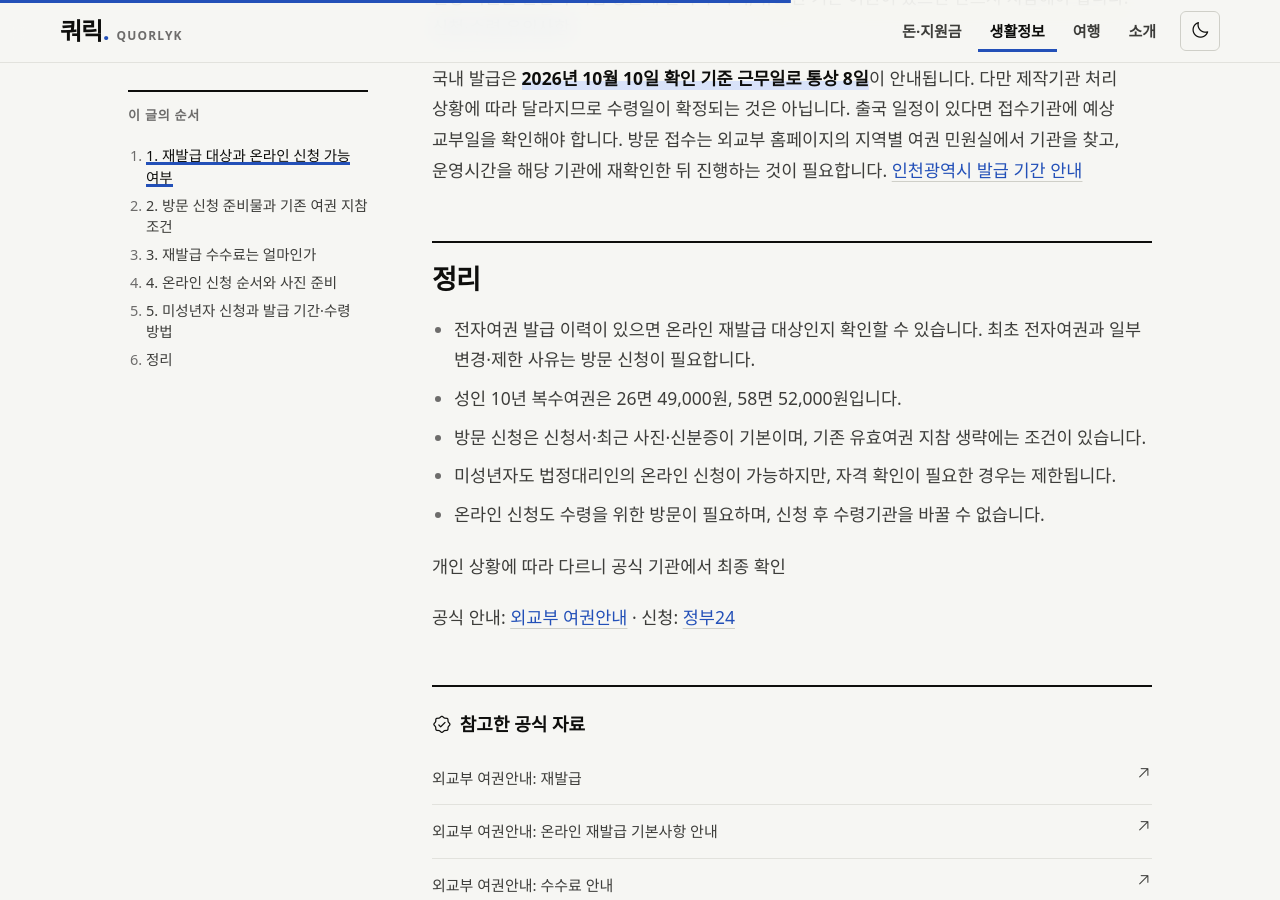
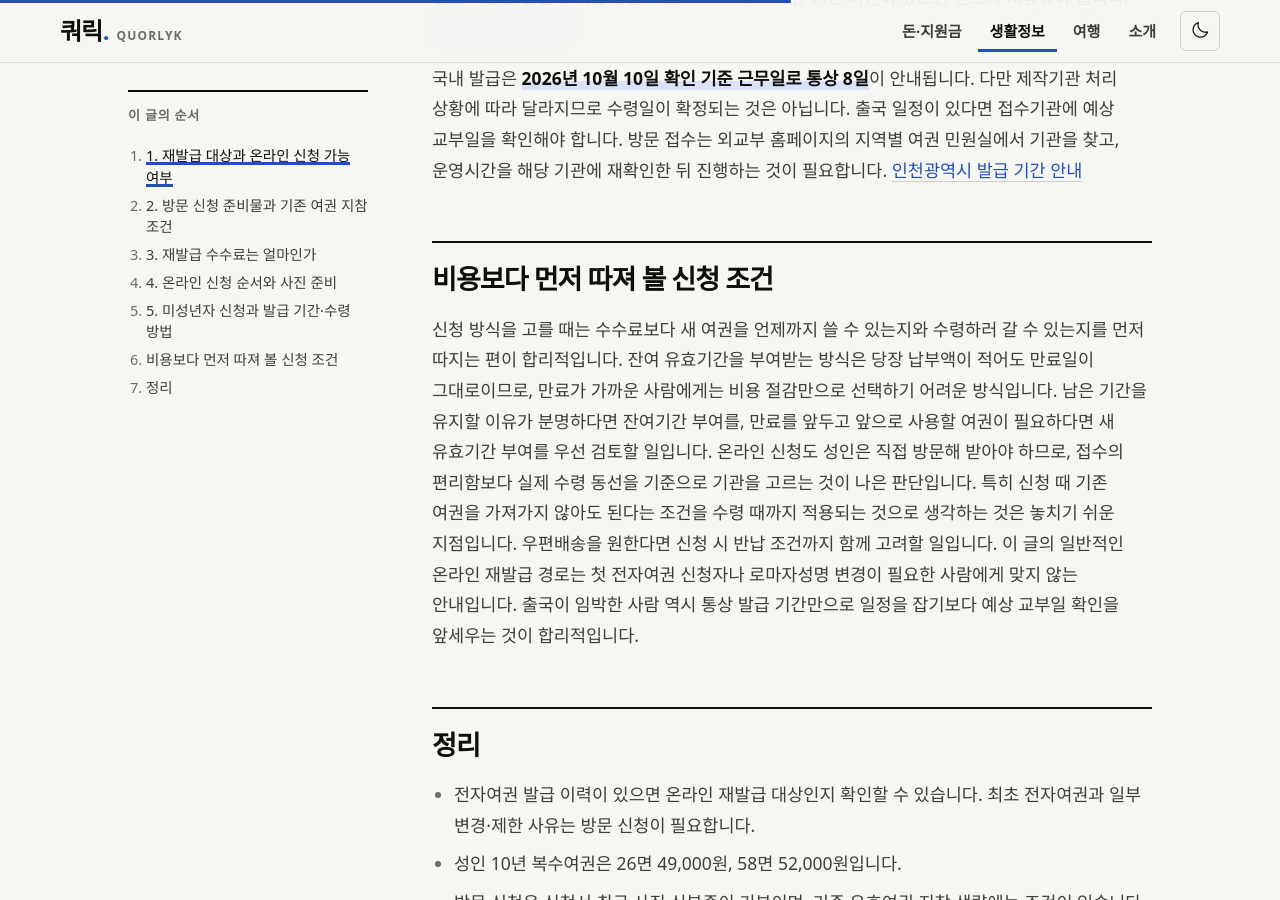
Before and after one commit to ekgoddlek0-dotcom/quorlyk-site, a Jekyll site: the page built from _posts/2026-10-10-passport-reissue-guide.md, in a window 1280 px wide and 900 px high, scrolled down 3998 px. Built offline with Jekyll 4.4.1, drawn with Linux system fonts in a browser that asks for light colours; some web fonts are replaced.

Commit message:
판단 단락 추가: 여권 재발급 방법: 준비물·수수료·온라인 신청 가능 여부

```diff
--- a/_posts/2026-10-10-passport-reissue-guide.md
+++ b/_posts/2026-10-10-passport-reissue-guide.md
@@ -72,6 +73,10 @@ sources:
 
 국내 발급은 **2026년 10월 10일 확인 기준 근무일로 통상 8일**이 안내됩니다. 다만 제작기관 처리 상황에 따라 달라지므로 수령일이 확정되는 것은 아닙니다. 출국 일정이 있다면 접수기관에 예상 교부일을 확인해야 합니다. 방문 접수는 외교부 홈페이지의 지역별 여권 민원실에서 기관을 찾고, 운영시간을 해당 기관에 재확인한 뒤 진행하는 것이 필요합니다. [인천광역시 발급 기간 안내](https://www.incheon.go.kr/IC030107)
 
+## 비용보다 먼저 따져 볼 신청 조건
+
+신청 방식을 고를 때는 수수료보다 새 여권을 언제까지 쓸 수 있는지와 수령하러 갈 수 있는지를 먼저 따지는 편이 합리적입니다. 잔여 유효기간을 부여받는 방식은 당장 납부액이 적어도 만료일이 그대로이므로, 만료가 가까운 사람에게는 비용 절감만으로 선택하기 어려운 방식입니다. 남은 기간을 유지할 이유가 분명하다면 잔여기간 부여를, 만료를 앞두고 앞으로 사용할 여권이 필요하다면 새 유효기간 부여를 우선 검토할 일입니다. 온라인 신청도 성인은 직접 방문해 받아야 하므로, 접수의 편리함보다 실제 수령 동선을 기준으로 기관을 고르는 것이 나은 판단입니다. 특히 신청 때 기존 여권을 가져가지 않아도 된다는 조건을 수령 때까지 적용되는 것으로 생각하는 것은 놓치기 쉬운 지점입니다. 우편배송을 원한다면 신청 시 반납 조건까지 함께 고려할 일입니다. 이 글의 일반적인 온라인 재발급 경로는 첫 전자여권 신청자나 로마자성명 변경이 필요한 사람에게 맞지 않는 안내입니다. 출국이 임박한 사람 역시 통상 발급 기간만으로 일정을 잡기보다 예상 교부일 확인을 앞세우는 것이 합리적입니다.
+
 ## 정리
 
 - 전자여권 발급 이력이 있으면 온라인 재발급 대상인지 확인할 수 있습니다. 최초 전자여권과 일부 변경·제한 사유는 방문 신청이 필요합니다.
```
Also changed, not shown: other parts of _posts/2026-10-10-passport-reissue-guide.md (+1 -0 lines).
